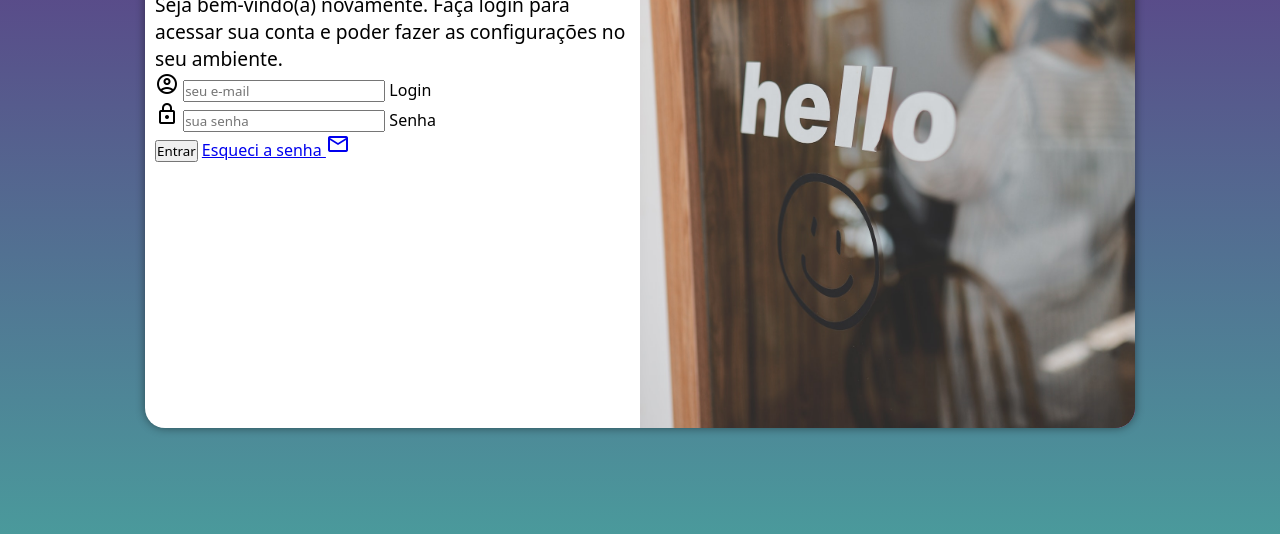
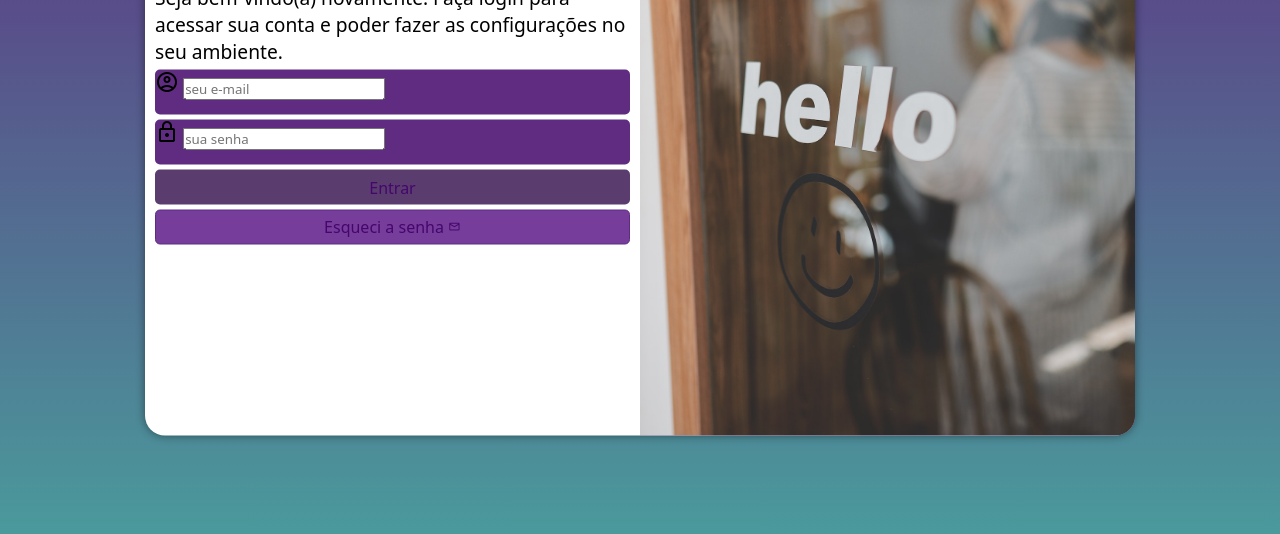
Before and after one commit to FelipeKorhonen/projeto-login, a plain HTML site: page index.html in a window 1280 px wide. Shown: the part 222-756 px from the top of the page. Drawn offline with nearby package versions, Linux system fonts and the light colour scheme.

Commit message:
formatação do formulário

```diff
--- a/estilos/style.css
+++ b/estilos/style.css
@@ -27,7 +27,7 @@ section#login {
     overflow: hidden;
     background-color: white;
     width: 250px;
-    height: 500px;
+    height: 515px;
     border-radius: 20px;
     box-shadow: 0px 0px 10px rgba(0, 0, 0, 0.450);
     transition: width 1s, heigth 0.3s;
@@ -53,3 +53,54 @@ div#formulario > h1 {
 div#formulario > p {
     font-size: 0.8em;
 }
+
+form > div.campo {
+    background-color: #5f2c82;
+    display: block;
+    width: 100%;
+    height: 45px;
+    border-radius: 5px;
+    margin: 5px 0px;
+}
+
+div.campo > label {
+    display: none;
+}
+
+form > input[type=submit] {
+    display: block;
+    font-size: 1em;
+    width: 100%;
+    height: 35px;
+    background-color: #270041c2;
+    color: #45066d;
+    border: none;
+    border-radius: 5px;
+}
+
+form > input[type=submit]:hover {
+    background-color: #140120;
+}
+
+form > a.botao {
+    display: block;
+    text-align: center;
+    font-size: 1em;
+    width: 100%;
+    height: 35px;
+    padding-top: 5px;
+    margin-top: 5px;
+    background-color: #4b007cc2;
+    color: #45066d;
+    border: 1px solid #5f2c82;
+    border-radius: 5px;
+    text-decoration: none;
+}
+
+form > a.botao:hover {
+    background-color: #140120;
+}
+
+form > a.botao > i {
+    font-size: 0.8em;
+}
--- a/index.html
+++ b/index.html
@@ -13,29 +13,28 @@
     <main>
         <section id="login">
             <div id="imagem">
-
             </div>
             <div id="formulario">
                 <h1>Login</h1>
                 <p>Seja bem-vindo(a) novamente. Faça login para acessar sua conta e poder fazer as configurações no seu ambiente.</p>
                 <form action="login.php" method="post" autocomplete="on">
                     <div class="campo">
-                        <span class="material-symbols-outlined">
+                        <i class="material-symbols-outlined">
                             account_circle
-                            </span>
+                        </i>
                         <input type="email" name="login" id="ilogin" placeholder="seu e-mail" autocomplete="email" required maxlength="30">
                         <label for="ilogin">Login</label>
                     </div>
                     <div class="campo">
-                        <span class="material-symbols-outlined">
+                        <i class="material-symbols-outlined">
                             lock
-                            </span>
+                        </i>
                         <input type="password" name="senha" id="isenha" placeholder="sua senha" autocomplete="current-password" required minlength="8" maxlength="20">
                         <label for="isenha">Senha</label>
                     </div>
                     <input type="submit" value="Entrar">
-                    <a href="esqueci.html">
-                        Esqueci a senha <span class="material-symbols-outlined">mail</span>
+                    <a href="esqueci.html" class="botao">
+                        Esqueci a senha <i class="material-symbols-outlined">mail</i>
                     </a>
                 </form>
             </div>
```
